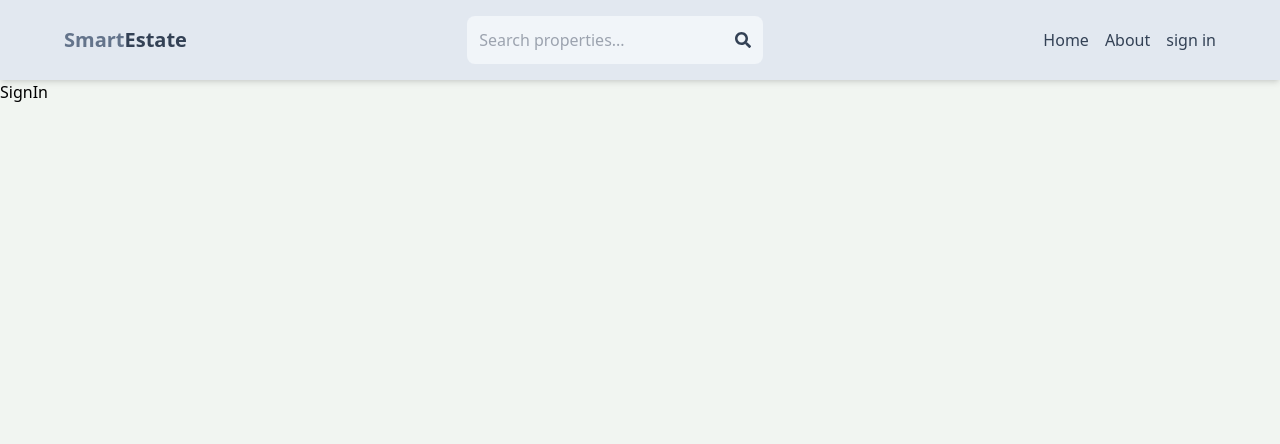
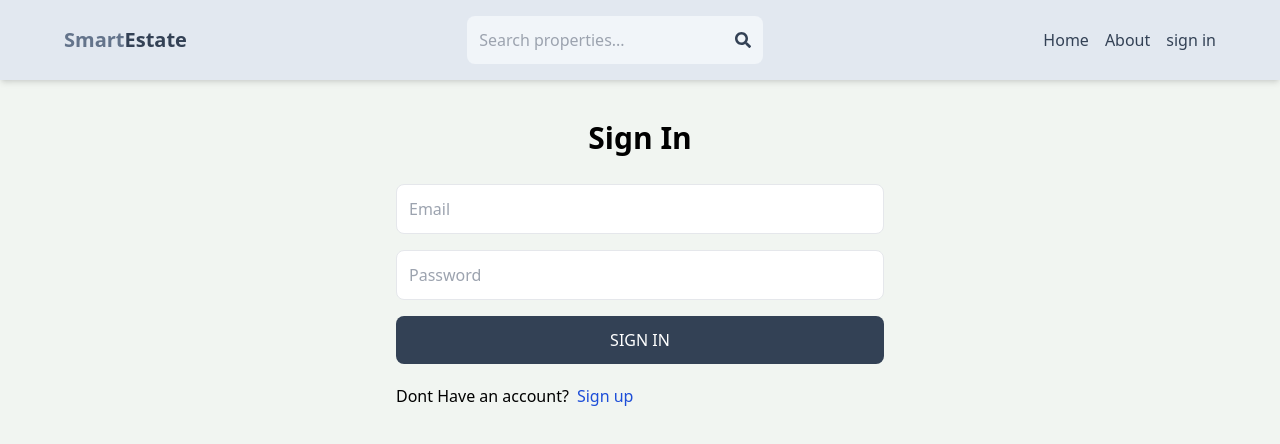
Before and after one commit to smartkelvin123/real-estate, a React (Vite) app in the folder estate-app/: page /sign-in in a window 1280 px wide. Shown: the top 444 px of the page. Built offline with nearby package versions, Linux system fonts and the light colour scheme.

Commit message:
complete-signin

```diff
--- a/estate-app/src/pages/SignIn.jsx
+++ b/estate-app/src/pages/SignIn.jsx
@@ -1,7 +1,82 @@
-import React from "react";
+import React, { useState } from "react";
+import { Link, useNavigate } from "react-router-dom";
 
 const SignIn = () => {
-  return <div>SignIn</div>;
+  const [formData, setFormData] = useState({});
+  const [error, setError] = useState(null);
+  const [loading, setLoading] = useState(false);
+
+  const navigate = useNavigate();
+
+  const handleChange = (e) => {
+    setFormData({
+      ...formData,
+      [e.target.id]: e.target.value,
+    });
+  };
+
+  const handleSubmit = async (e) => {
+    e.preventDefault();
+    try {
+      setLoading(true);
+      const res = await fetch("/api/auth/sign-in", {
+        method: "POST",
+        headers: {
+          "Content-Type": "application/json",
+        },
+        body: JSON.stringify(formData),
+      });
+      const data = await res.json();
+
+      console.log(data);
+      if (data.success === false) {
+        setLoading(false);
+        setError(data.message);
+        return;
+      }
+      setLoading(false);
+      setError(null);
+      navigate("/");
+    } catch (error) {
+      setLoading(false);
+      setError(error.message);
+    }
+  };
+
+  return (
+    <div className="p-3 max-w-lg mx-auto">
+      <h1 className="text-3xl text-center font-semibold my-7">Sign In</h1>
+      <form onSubmit={handleSubmit} className="flex flex-col gap-4">
+        <input
+          type="email"
+          placeholder="Email"
+          className="border p-3 rounded-lg"
+          id="email"
+          onChange={handleChange}
+        />
+        <input
+          type="password"
+          placeholder="Password"
+          className="border p-3 rounded-lg"
+          id="password"
+          onChange={handleChange}
+        />
+        <button
+          disabled={loading}
+          className="bg-slate-700 text-white p-3 rounded-lg uppercase hover:opacity-95 disabled:opacity-80"
+        >
+          {loading ? "Loading..." : "Sign In"}
+        </button>
+      </form>
+      <div className="flex gap-2 mt-5">
+        <p>Dont Have an account?</p>
+        <Link to="/sign-up" className="text-blue-700">
+          Sign up
+        </Link>
+      </div>
+      {error && <p className="text-red-500 mt-5">{error}</p>}
+    </div>
+  );
 };
 
 export default SignIn;
```
Also changed, not shown: 2 other files (tests, documents, lock files or other folders).
